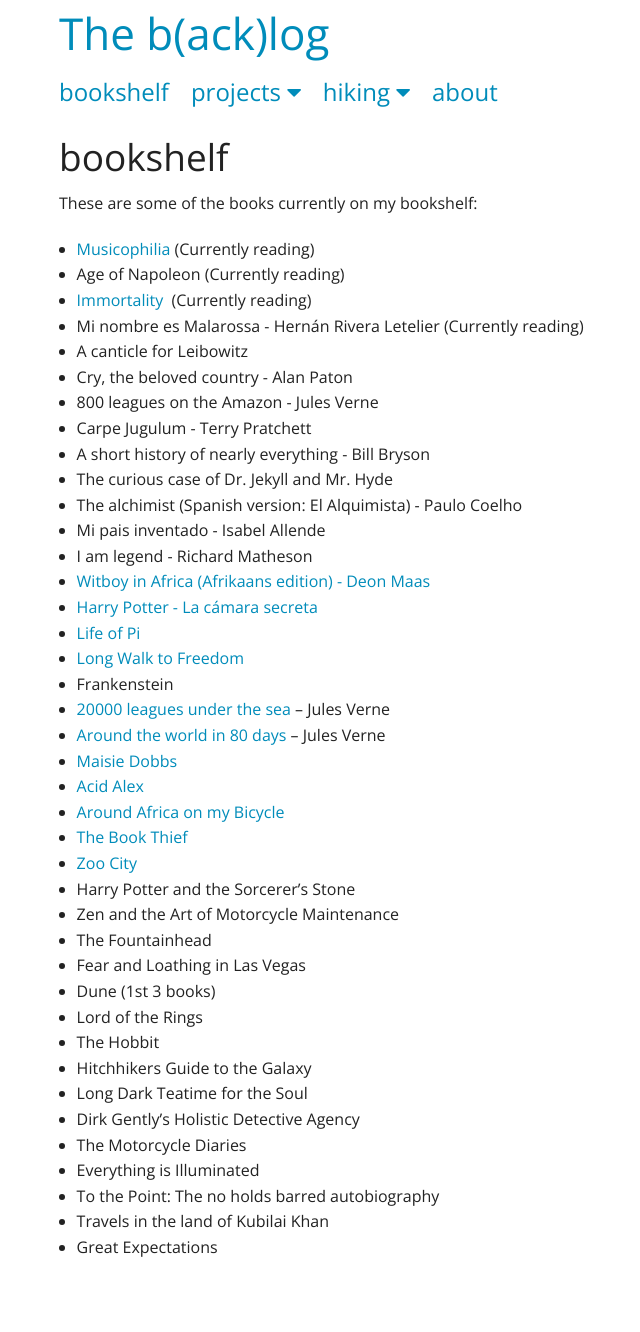
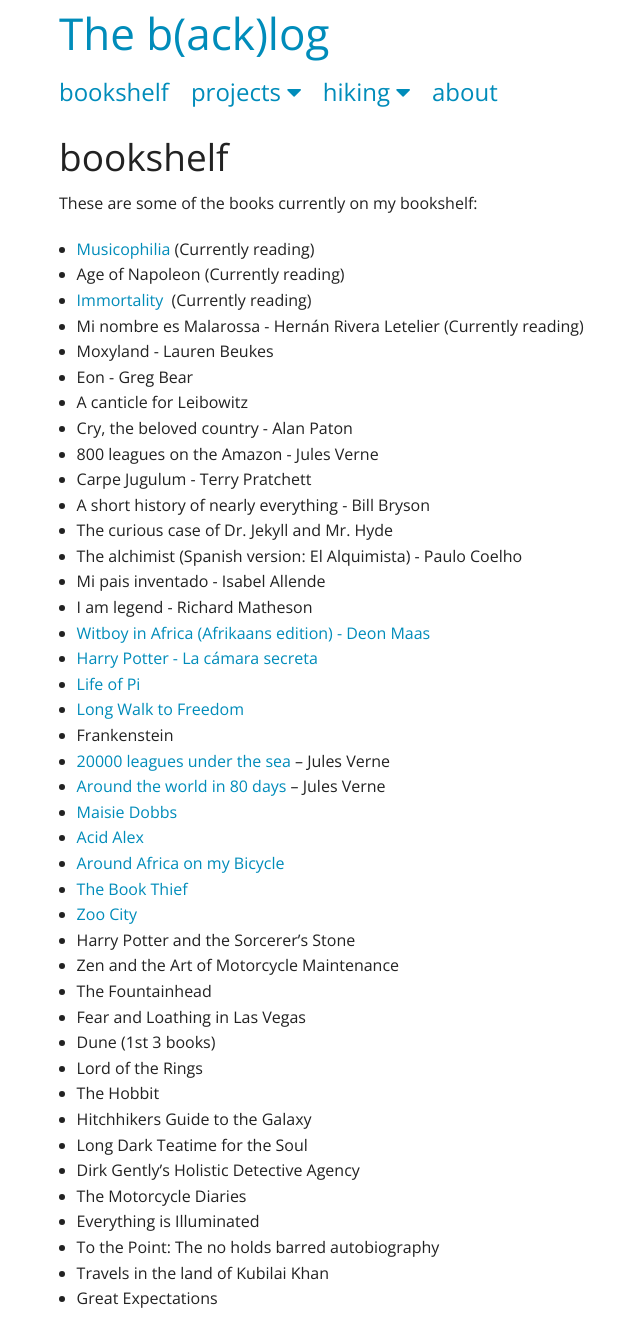
Before and after one commit to dirkcuys/thebacklog, a Jekyll site: the page built from bookshelf/index.md, in a window 1280 px wide. Shown: the whole page, without its empty margins (96-736 px from the left). Built offline with Jekyll 4.4.1, drawn with Linux system fonts in a browser that asks for light colours; nearby versions of some CDN libraries; before the commit the page ends 1281 px from its top, so only the background shows below that.

Commit message:
Add books

```diff
--- a/bookshelf/index.md
+++ b/bookshelf/index.md
@@ -9,6 +9,8 @@
 *   Age of Napoleon (Currently reading)
 *   [Immortality][3]  (Currently reading)
 *   Mi nombre es Malarossa - Hernán Rivera Letelier (Currently reading)
+*   Moxyland - Lauren Beukes
+*   Eon - Greg Bear
 *   A canticle for Leibowitz
 *   Cry, the beloved country - Alan Paton
 *   800 leagues on the Amazon - Jules Verne
```
